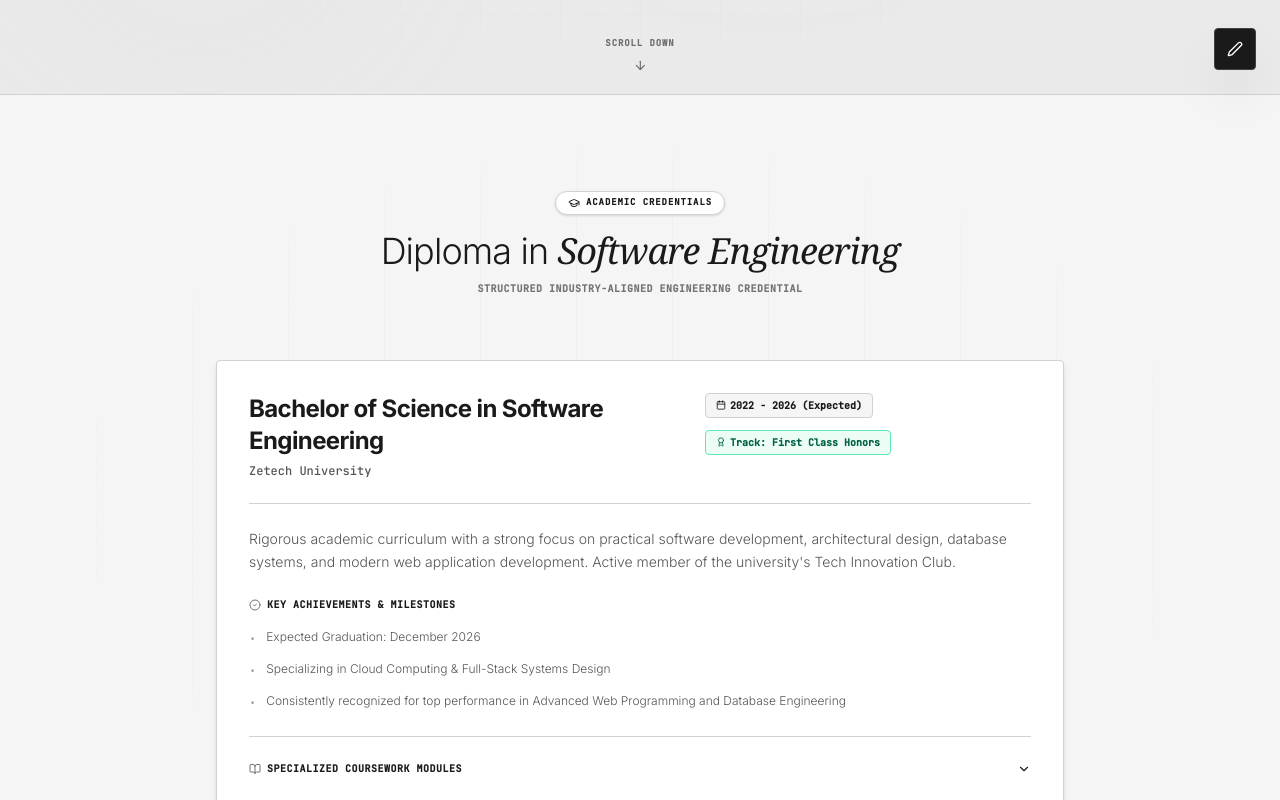
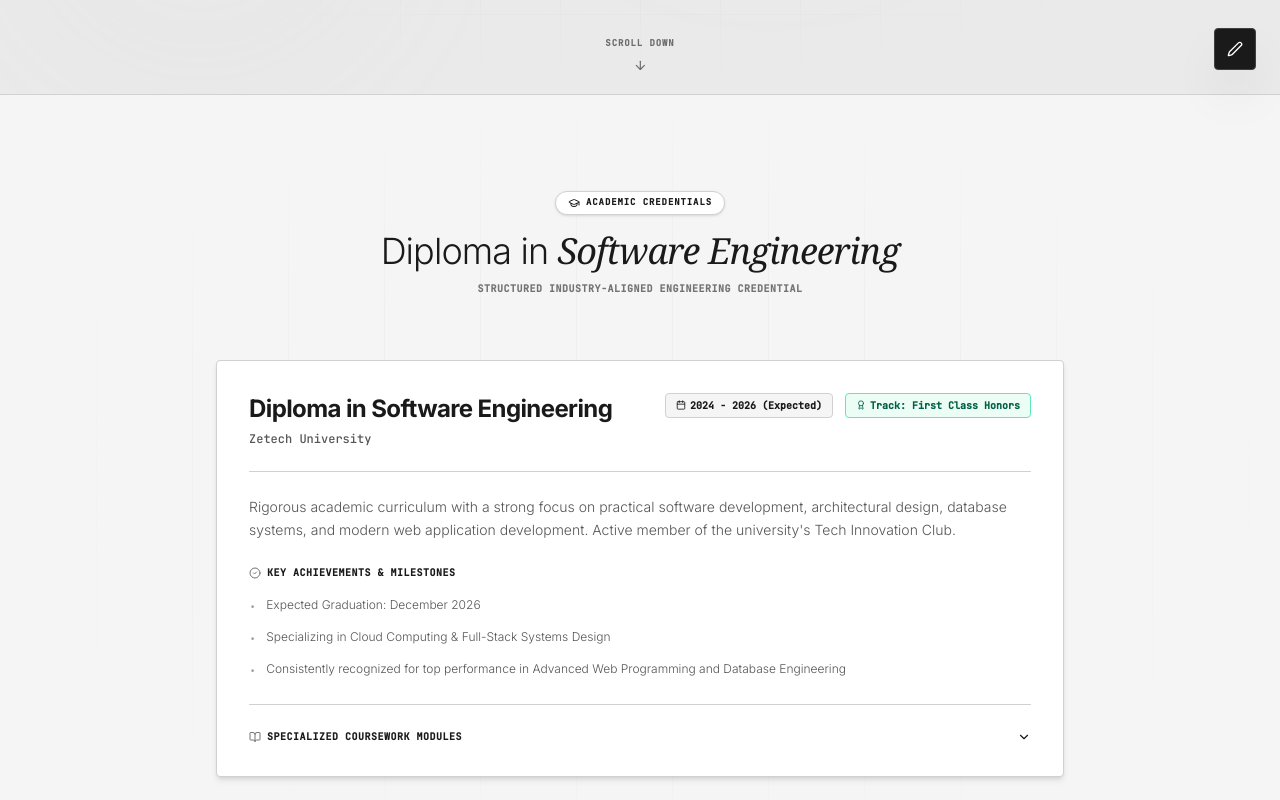
Before and after one commit to sundussule/myportfolio, a React (Vite) app: page / in a window 1280 px wide. Shown: the part 706-1506 px from the top of the page. Built offline with nearby package versions, Linux system fonts and the light colour scheme.

Commit message:
fixed syntax

```diff
--- a/src/data.ts
+++ b/src/data.ts
@@ -11,9 +11,9 @@ export const initialPortfolioData: PortfolioData = {
   linkedin: "https://www.linkedin.com/in/sundus-suleiman-5841b134b?utm_source=share_via&utm_content=profile&utm_medium=member_ios",
   resumeUrl: "#",
   education: {
-    degree: "Bachelor of Science in Software Engineering",
+    degree: "Diploma in Software Engineering",
     institution: "Zetech University",
-    duration: "2022 - 2026 (Expected)",
+    duration: "2024 - 2026 (Expected)",
     grade: "Track: First Class Honors",
     description: "Rigorous academic curriculum with a strong focus on practical software development, architectural design, database systems, and modern web application development. Active member of the university's Tech Innovation Club.",
     highlights: [
```
